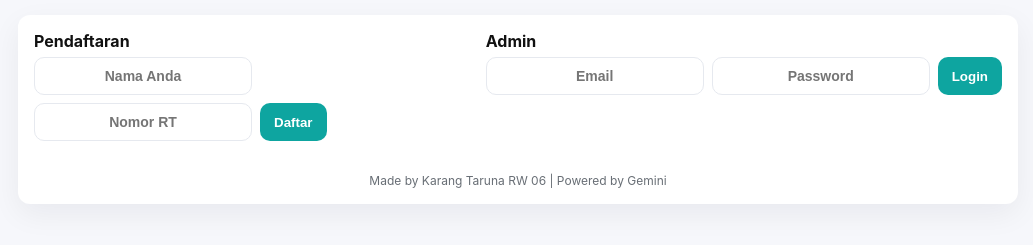
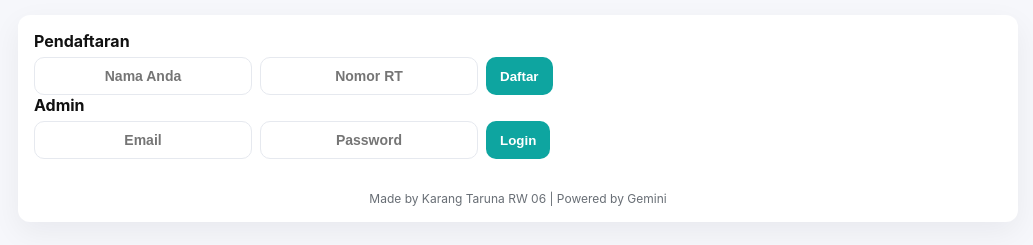
Before and after one commit to ucoksemeru552/doorprize, a plain HTML site: page idk.html in a window 1280 px wide. Shown: the part 107-352 px from the top of the page, without its empty margins (122-1155 px from the left). Drawn offline with Linux system fonts and the light colour scheme; no server answers.

Commit message:
Update idk.html

```diff
--- a/idk.html
+++ b/idk.html
@@ -26,24 +26,23 @@
     </div>
 
     <div class="card">
-      <!-- FIXED: Changed align-items:center to align-items:flex-start -->
-      <div style="display:flex;gap:8px;flex-wrap:wrap;align-items:flex-start;justify-content:space-between">
-        <div style="flex:1;min-width:260px">
+      <div class="section-container">
+        <div class="section-box">
           <div style="font-weight:700;margin-bottom:6px">Pendaftaran</div>
           <div class="inputs">
             <input id="name" type="text" placeholder="Nama Anda" autocomplete="off">
             <input id="rt" type="text" placeholder="Nomor RT" autocomplete="off">
-            <button id="registerBtn">Daftar</button>
+            <button id="registerBtn" class="full-width-btn">Daftar</button>
           </div>
         </div>
 
-        <div style="min-width:260px">
+        <div class="section-box admin-section">
           <div style="font-weight:700;margin-bottom:6px">Admin</div>
           <div class="inputs">
             <input id="adminEmail" type="text" placeholder="Email" autocomplete="off">
             <input id="adminPass" type="password" placeholder="Password" autocomplete="off">
-            <button id="adminLogin">Login</button>
-            <button id="adminLogout" class="ghost" style="display:none">Logout</button>
+            <button id="adminLogin" class="full-width-btn">Login</button>
+            <button id="adminLogout" class="ghost full-width-btn" style="display:none">Logout</button>
           </div>
         </div>
       </div>
```
